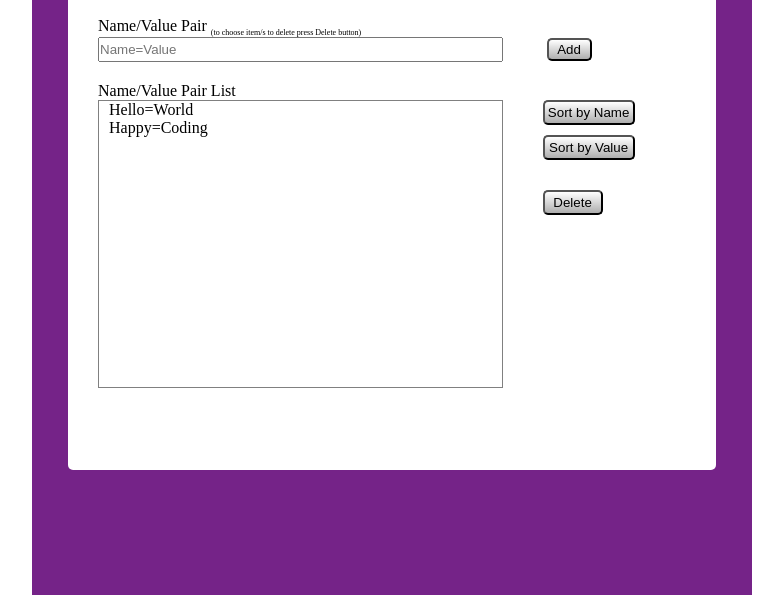
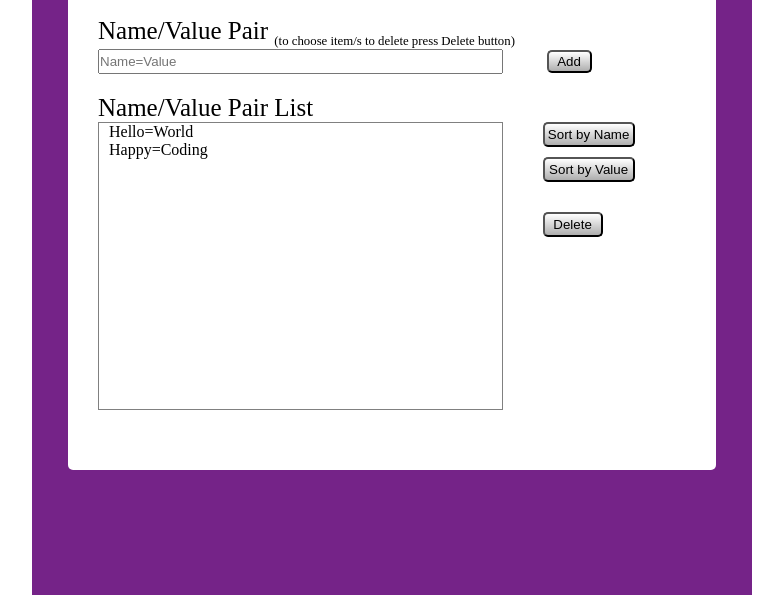
Before and after one commit to rick-77-2006/nest2025, a plain HTML site: page index.html in a window 1280 px wide. Shown: the part 205-800 px from the top of the page, without its empty margins (248-1031 px from the left). Drawn offline with Linux system fonts and the light colour scheme.

Commit message:
Add files via upload

```diff
--- a/styles/styles.css
+++ b/styles/styles.css
@@ -28,7 +28,7 @@ h1 {
 }
 
 .sub {
-    font-size: .5rem;
+    font-size: 0.8rem;
 }
 
 #nameValue {
@@ -39,6 +39,11 @@ h1 {
 
 label {
     display: block;
+    font-size: 25px;
+}
+
+p {
+    font-size: 25px;
 }
 
 #list {
```
